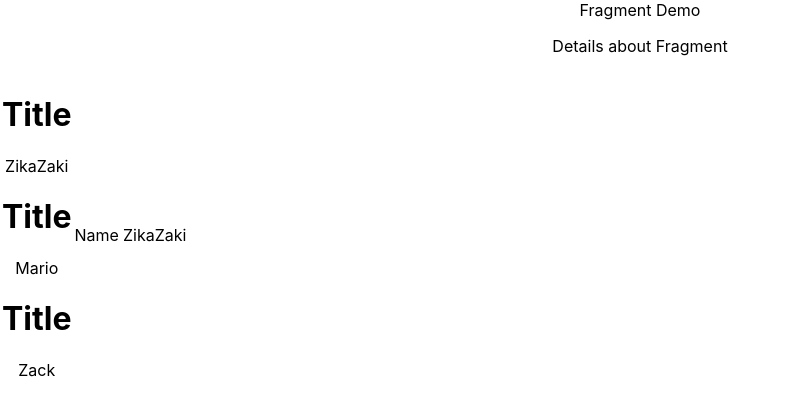
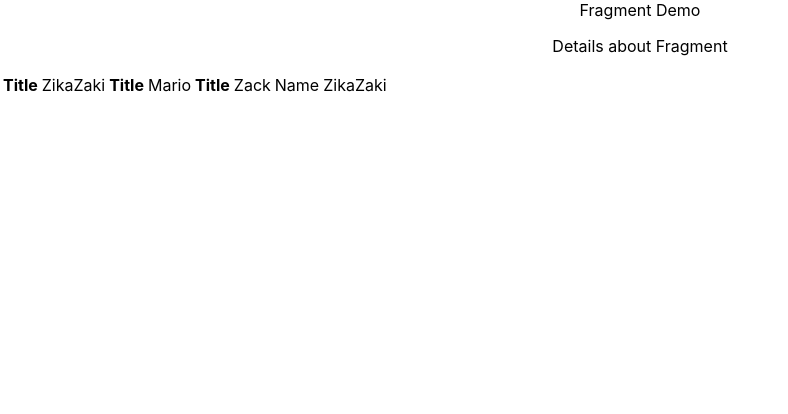
Before and after one commit to ZikaZaki/cake-shop, a React (Create React App) app: page / in a window 1280 px wide. Shown: the top 414 px of the page, without its empty margins (0-788 px from the left). Built offline with nearby package versions, Linux system fonts and the light colour scheme.

Commit message:
update Columns, Table

```diff
--- a/src/components/Columns.js
+++ b/src/components/Columns.js
@@ -21,8 +21,8 @@ function Columns() {
         {
             items.map((item) => (
                 <React.Fragment key={item.id}>
-                    <h1>Title</h1>
-                    <p>{item.name}</p>
+                    <th>Title</th>
+                    <td>{item.name}</td>
                 </React.Fragment>
             ))
         }
```
Also changed, not shown: src/components/Table.js (line endings or trailing spaces).
